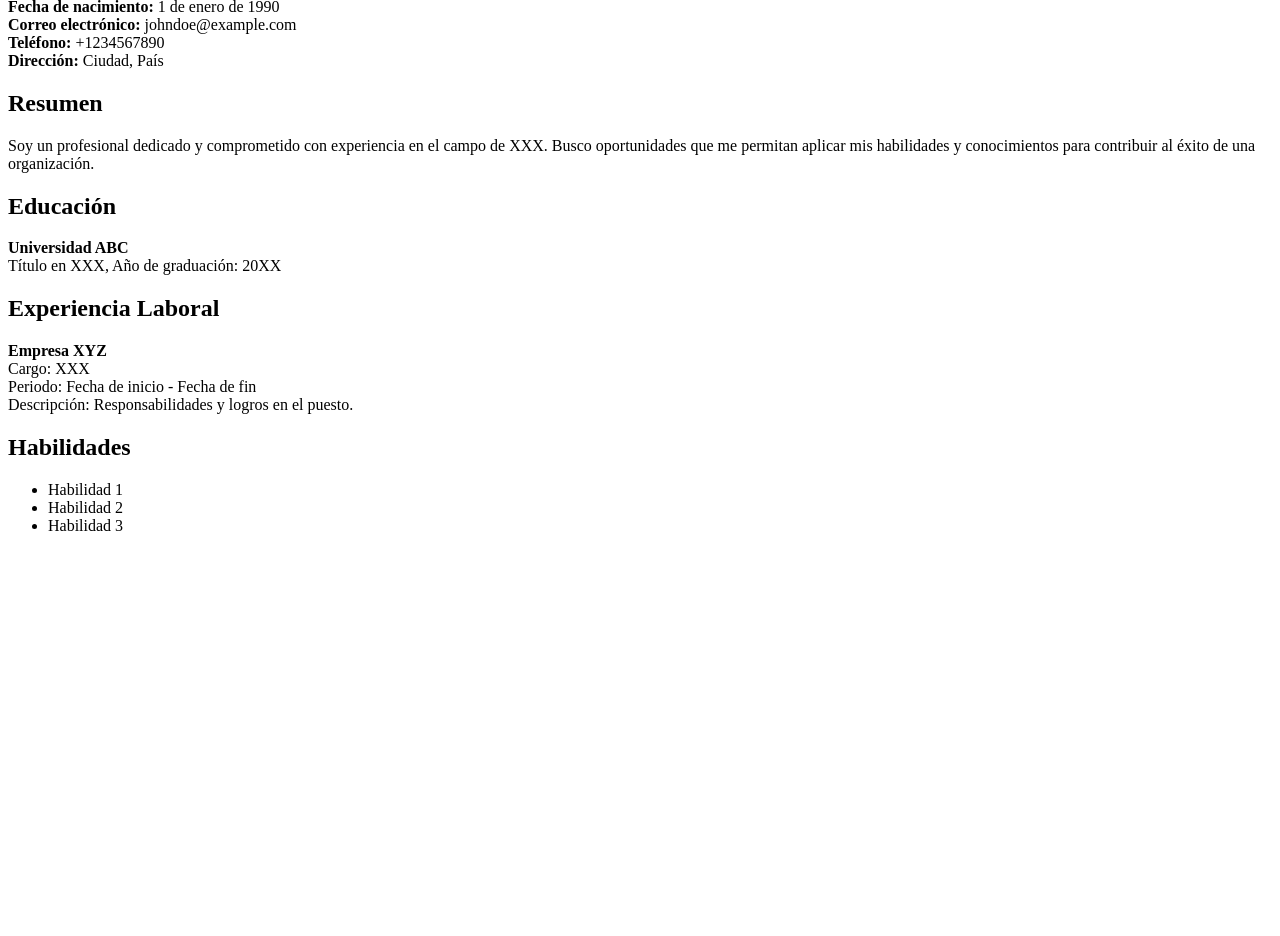
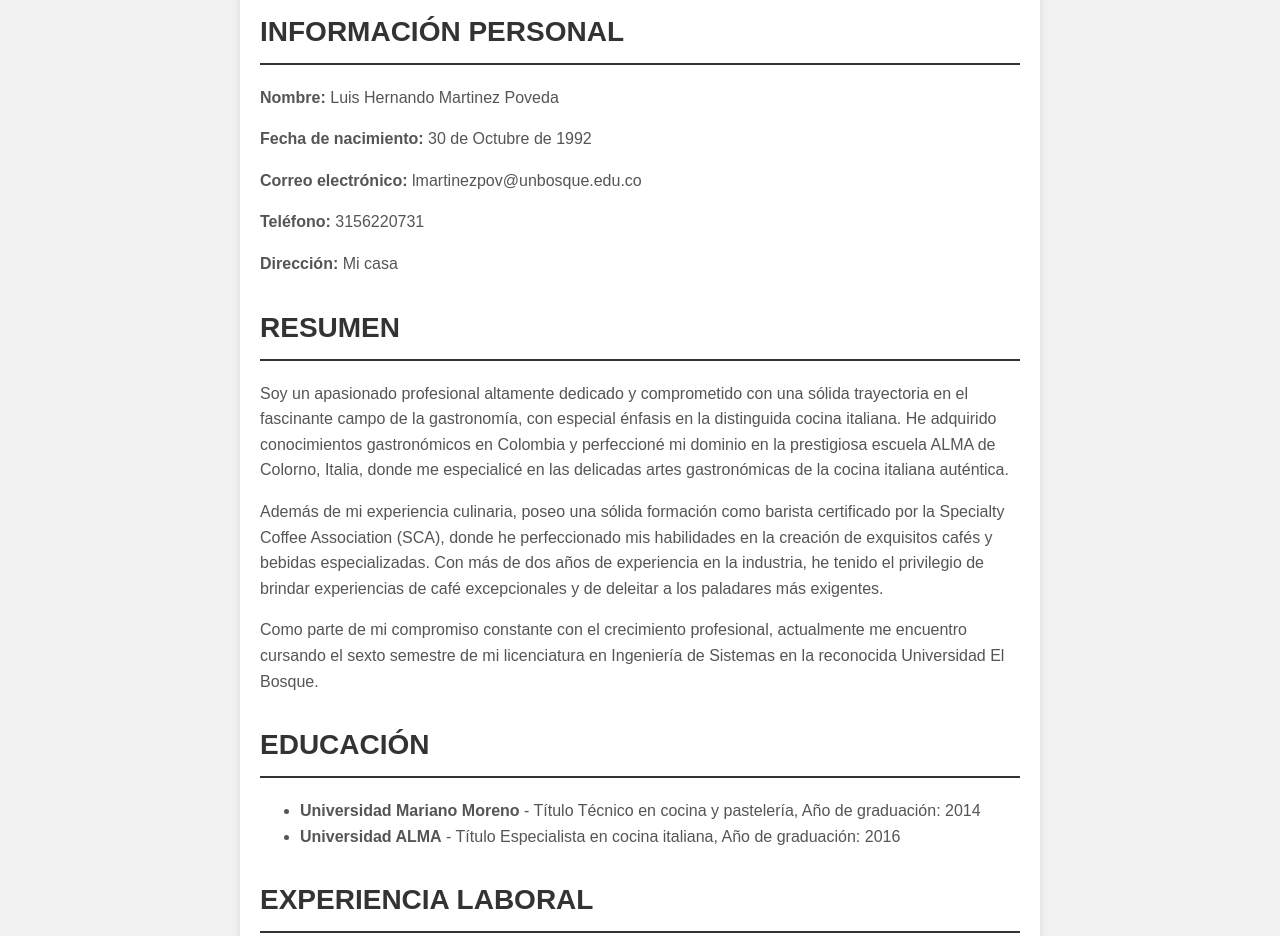
Before and after one commit to luhemapo/redes, a plain HTML site: page index.html in a window 1280 px wide. Shown: the part 147-1083 px from the top of the page. Before the commit the page ends 800 px from the top, so only its background shows below. Drawn offline with nearby package versions, Linux system fonts and the light colour scheme.

Commit message:
Add files via upload

```diff
--- a/index.html
+++ b/index.html
@@ -2,42 +2,183 @@
 <html>
 <head>
     <title>Mi Hoja de Vida</title>
+    <link rel="stylesheet" href="https://stackpath.bootstrapcdn.com/bootstrap/4.5.2/css/bootstrap.min.css">
+    <style>
+        body {
+            background-color: #f2f2f2;
+            font-family: Arial, sans-serif;
+        }
+
+        .container {
+            background-color: #fff;
+            padding: 20px;
+            border-radius: 10px;
+            box-shadow: 0px 0px 10px rgba(0, 0, 0, 0.1);
+            max-width: 800px;
+            margin: 0 auto;
+            margin-top: 50px;
+            animation: fade-in 1s ease-in-out;
+            transform: scale(1);
+            transition: transform 0.3s;
+        }
+
+        .container:hover {
+            transform: scale(1.02);
+        }
+
+        h1 {
+            font-size: 48px;
+            text-align: center;
+            margin-bottom: 30px;
+            color: #333;
+            text-shadow: 2px 2px 4px rgba(0, 0, 0, 0.3);
+        }
+
+        .section-title {
+            font-size: 28px;
+            font-weight: bold;
+            color: #333;
+            margin-top: 30px;
+            margin-bottom: 20px;
+            text-transform: uppercase;
+            border-bottom: 2px solid #333;
+            padding-bottom: 10px;
+        }
+
+        .section-content {
+            color: #555;
+            margin-bottom: 30px;
+            line-height: 1.6;
+            opacity: 0; /* Inicialmente oculto */
+            transform: translateY(-20px);
+            transition: opacity 0.5s ease-in-out, transform 0.5s ease-in-out;
+        }
+
+        .section-content.fade-in {
+            opacity: 1; /* Aparición gradual */
+            transform: translateY(0);
+        }
+
+        .experience-item {
+            margin-bottom: 30px;
+        }
+
+        .experience-title {
+            font-size: 24px;
+            font-weight: bold;
+            color: #333;
+            margin-bottom: 10px;
+        }
+
+        .skills-list {
+            list-style: none;
+            padding-left: 0;
+            margin-top: 10px;
+        }
+
+        .skills-list li {
+            display: inline-block;
+            background-color: #f5f5f5;
+            padding: 5px 10px;
+            border-radius: 5px;
+            margin-right: 10px;
+            margin-bottom: 10px;
+            color: #777;
+        }
+
+        @keyframes fade-in {
+            from {
+                opacity: 0;
+                transform: translateY(-20px);
+            }
+            to {
+                opacity: 1;
+                transform: translateY(0);
+            }
+        }
+
+        @media (max-width: 576px) {
+            h1 {
+                font-size: 36px;
+            }
+
+            .section-title {
+                font-size: 22px;
+            }
+
+            .section-content {
+                font-size: 14px;
+            }
+
+            .experience-title {
+                font-size: 18px;
+            }
+        }
+    </style>
 </head>
 <body>
-    <h1>Hoja de Vida</h1>
+    <div class="container">
+        <h1>Hoja de Vida</h1>
 
-    <h2>Información Personal</h2>
-    <p>
-        <strong>Nombre:</strong> John Doe<br>
-        <strong>Fecha de nacimiento:</strong> 1 de enero de 1990<br>
-        <strong>Correo electrónico:</strong> johndoe@example.com<br>
-        <strong>Teléfono:</strong> +1234567890<br>
-        <strong>Dirección:</strong> Ciudad, País
-    </p>
+        <div class="section-title">Información Personal</div>
+        <div class="section-content fade-in">
+            <p><strong>Nombre:</strong> Luis Hernando Martinez Poveda</p>
+            <p><strong>Fecha de nacimiento:</strong> 30 de Octubre de 1992</p>
+            <p><strong>Correo electrónico:</strong> lmartinezpov@unbosque.edu.co</p>
+            <p><strong>Teléfono:</strong> 3156220731</p>
+            <p><strong>Dirección:</strong> Mi casa</p>
+        </div>
 
-    <h2>Resumen</h2>
-    <p>Soy un profesional dedicado y comprometido con experiencia en el campo de XXX. Busco oportunidades que me permitan aplicar mis habilidades y conocimientos para contribuir al éxito de una organización.</p>
+        <div class="section-title">Resumen</div>
+        <div class="section-content fade-in">
+            <p>Soy un apasionado profesional altamente dedicado y comprometido con una sólida trayectoria en el fascinante campo de la gastronomía, con especial énfasis en la distinguida cocina italiana. He adquirido conocimientos gastronómicos en Colombia y perfeccioné mi dominio en la prestigiosa escuela ALMA de Colorno, Italia, donde me especialicé en las delicadas artes gastronómicas de la cocina italiana auténtica.</p>
+            <p>Además de mi experiencia culinaria, poseo una sólida formación como barista certificado por la Specialty Coffee Association (SCA), donde he perfeccionado mis habilidades en la creación de exquisitos cafés y bebidas especializadas. Con más de dos años de experiencia en la industria, he tenido el privilegio de brindar experiencias de café excepcionales y de deleitar a los paladares más exigentes.</p>
+            <p>Como parte de mi compromiso constante con el crecimiento profesional, actualmente me encuentro cursando el sexto semestre de mi licenciatura en Ingeniería de Sistemas en la reconocida Universidad El Bosque.</p>
+        </div>
 
-    <h2>Educación</h2>
-    <p>
-        <strong>Universidad ABC</strong><br>
-        Título en XXX, Año de graduación: 20XX
-    </p>
+        <div class="section-title">Educación</div>
+        <div class="section-content fade-in">
+            <ul>
+                <li><strong>Universidad Mariano Moreno</strong> - Título Técnico en cocina y pastelería, Año de graduación: 2014</li>
+                <li><strong>Universidad ALMA</strong> - Título Especialista en cocina italiana, Año de graduación: 2016</li>
+            </ul>
+        </div>
 
-    <h2>Experiencia Laboral</h2>
-    <p>
-        <strong>Empresa XYZ</strong><br>
-        Cargo: XXX<br>
-        Periodo: Fecha de inicio - Fecha de fin<br>
-        Descripción: Responsabilidades y logros en el puesto.
-    </p>
+        <div class="section-title">Experiencia Laboral</div>
+        <div class="section-content fade-in">
+            <div class="experience-item">
+                <div class="experience-title">Restaurante Tramonti</div>
+                <p><strong>Cargo:</strong> Sous Chef</p>
+                <p><strong>Periodo:</strong> 2017 - 2018</p>
+                <p><strong>Descripción:</strong> Como Sous chef en un reconocido restaurante de cocina italiana, asumí un papel fundamental en la supervisión de las operaciones de cocina y contribuí al éxito general del establecimiento.</p>
+            </div>
+            <div class="experience-item">
+                <div class="experience-title">Azahar Café</div>
+                <p><strong>Cargo:</strong> Barista</p>
+                <p><strong>Periodo:</strong> 2018 - 2020</p>
+                <p><strong>Descripción:</strong> Como barista, asumí responsabilidades clave en la creación y preparación de bebidas de café excepcionales, brindando un servicio de calidad y deleitando a los clientes con experiencias únicas.</p>
+            </div>
+        </div>
 
-    <h2>Habilidades</h2>
-    <ul>
-        <li>Habilidad 1</li>
-        <li>Habilidad 2</li>
-        <li>Habilidad 3</li>
-    </ul>
+        <div class="section-title">Habilidades</div>
+        <div class="section-content fade-in">
+            <ul class="skills-list">
+                <li>Cocina</li>
+                <li>Barismo</li>
+                <li>Programación</li>
+            </ul>
+        </div>
+    </div>
 
+    <script src="https://stackpath.bootstrapcdn.com/bootstrap/4.5.2/js/bootstrap.min.js"></script>
+    <script>
+        // Animación de fade-in al cargar la página
+        document.addEventListener("DOMContentLoaded", function() {
+            var sectionContents = document.querySelectorAll('.section-content');
+            for (var i = 0; i < sectionContents.length; i++) {
+                sectionContents[i].classList.add('fade-in');
+            }
+        });
+    </script>
 </body>
 </html>
```
